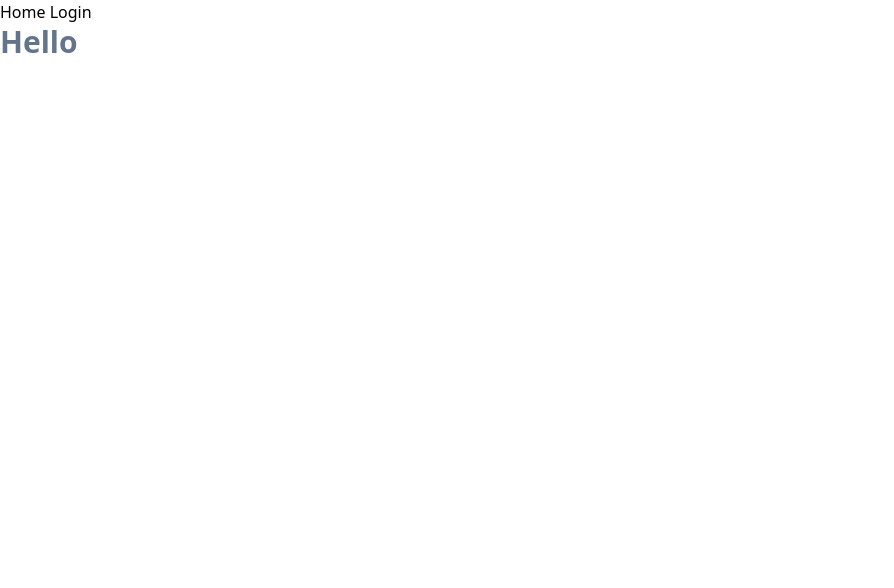
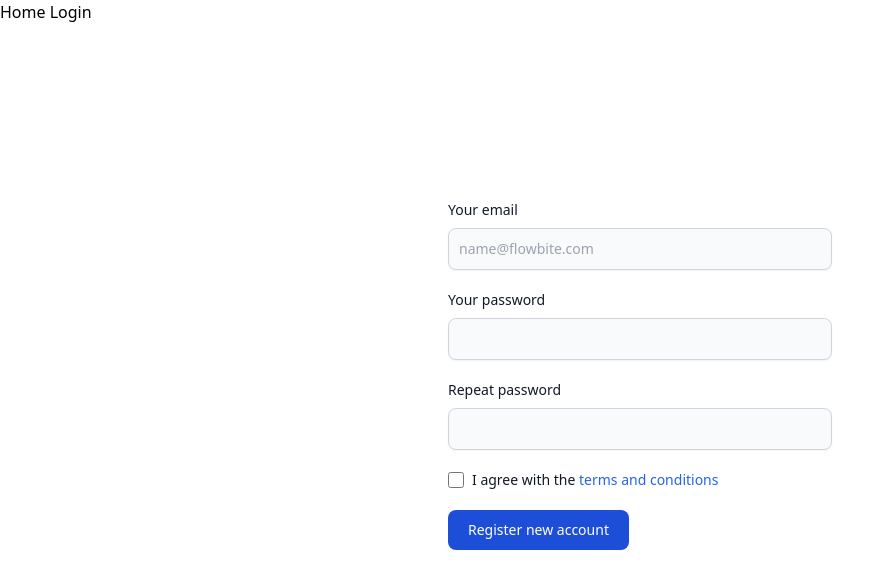
Before and after one commit to 0mosya0/diploma, a Vue app: page /reg in a window 1280 px wide. Before the commit this address had no page. Shown: the top 588 px of the page, without its empty margins (0-894 px from the left). Built offline with nearby package versions, Linux system fonts and the light colour scheme.

Commit message:
Add sign up page

```diff
--- a/src/App.vue
+++ b/src/App.vue
@@ -4,6 +4,4 @@
       <router-link to="/login"> Login </router-link>
       <router-view />
    </div>
-
-   <h1 class="text-3xl font-bold text-slate-500">Hello</h1>
 </template>
--- a/src/components/Login.vue
+++ b/src/components/Login.vue
@@ -4,12 +4,6 @@
          href="#"
          class="flex items-center mb-6 text-2xl font-semibold text-gray-900 dark:text-white"
       >
-         <img
-            class="w-8 h-8 mr-2"
-            src="https://flowbite.s3.amazonaws.com/blocks/marketing-ui/logo.svg"
-            alt="logo"
-         />
-         Flowbite
       </a>
       <div
          class="w-full bg-white rounded-lg shadow dark:border md:mt-0 sm:max-w-md xl:p-0 dark:bg-gray-800 dark:border-gray-700"
@@ -85,7 +79,7 @@
                   <a
                      href="#"
                      class="font-medium text-primary-600 hover:underline dark:text-primary-500"
-                     >Sign up</a
+                     ><router-link to="/reg"> Sign Up </router-link></a
                   >
                </p>
             </form>
--- /dev/null
+++ b/src/components/SignUp.vue
@@ -0,0 +1,63 @@
+<template>
+   <form class="max-w-sm mx-auto mt-44">
+      <div class="mb-5">
+         <label for="email" class="block mb-2 text-sm font-medium text-gray-900 dark:text-white"
+            >Your email</label
+         >
+         <input
+            type="email"
+            id="email"
+            class="shadow-sm bg-gray-50 border border-gray-300 text-gray-900 text-sm rounded-lg focus:ring-blue-500 focus:border-blue-500 block w-full p-2.5 dark:bg-gray-700 dark:border-gray-600 dark:placeholder-gray-400 dark:text-white dark:focus:ring-blue-500 dark:focus:border-blue-500 dark:shadow-sm-light"
+            placeholder="name@flowbite.com"
+            required
+         />
+      </div>
+      <div class="mb-5">
+         <label for="password" class="block mb-2 text-sm font-medium text-gray-900 dark:text-white"
+            >Your password</label
+         >
+         <input
+            type="password"
+            id="password"
+            class="shadow-sm bg-gray-50 border border-gray-300 text-gray-900 text-sm rounded-lg focus:ring-blue-500 focus:border-blue-500 block w-full p-2.5 dark:bg-gray-700 dark:border-gray-600 dark:placeholder-gray-400 dark:text-white dark:focus:ring-blue-500 dark:focus:border-blue-500 dark:shadow-sm-light"
+            required
+         />
+      </div>
+      <div class="mb-5">
+         <label
+            for="repeat-password"
+            class="block mb-2 text-sm font-medium text-gray-900 dark:text-white"
+            >Repeat password</label
+         >
+         <input
+            type="password"
+            id="repeat-password"
+            class="shadow-sm bg-gray-50 border border-gray-300 text-gray-900 text-sm rounded-lg focus:ring-blue-500 focus:border-blue-500 block w-full p-2.5 dark:bg-gray-700 dark:border-gray-600 dark:placeholder-gray-400 dark:text-white dark:focus:ring-blue-500 dark:focus:border-blue-500 dark:shadow-sm-light"
+            required
+         />
+      </div>
+      <div class="flex items-start mb-5">
+         <div class="flex items-center h-5">
+            <input
+               id="terms"
+               type="checkbox"
+               value=""
+               class="w-4 h-4 border border-gray-300 rounded bg-gray-50 focus:ring-3 focus:ring-blue-300 dark:bg-gray-700 dark:border-gray-600 dark:focus:ring-blue-600 dark:ring-offset-gray-800 dark:focus:ring-offset-gray-800"
+               required
+            />
+         </div>
+         <label for="terms" class="ms-2 text-sm font-medium text-gray-900 dark:text-gray-300"
+            >I agree with the
+            <a href="#" class="text-blue-600 hover:underline dark:text-blue-500"
+               >terms and conditions</a
+            ></label
+         >
+      </div>
+      <button
+         type="submit"
+         class="text-white bg-blue-700 hover:bg-blue-800 focus:ring-4 focus:outline-none focus:ring-blue-300 font-medium rounded-lg text-sm px-5 py-2.5 text-center dark:bg-blue-600 dark:hover:bg-blue-700 dark:focus:ring-blue-800"
+      >
+         Register new account
+      </button>
+   </form>
+</template>
--- a/src/main.js
+++ b/src/main.js
@@ -1,21 +1,23 @@
-import { createApp } from 'vue'
-import { createRouter, createWebHistory } from 'vue-router'
-import './style.css'
+import { createApp } from "vue";
+import { createRouter, createWebHistory } from "vue-router";
+import "./style.css";
 
-import App from './App.vue'
-import Home from './components/Home.vue'
-import Login from './components/Login.vue'
+import App from "./App.vue";
+import Home from "./components/Home.vue";
+import Login from "./components/Login.vue";
+import SignUp from "./components/SignUp.vue";
 
-const app = createApp(App)
+const app = createApp(App);
 
 const router = createRouter({
-  history: createWebHistory(),
-  routes: [
-    { path: '/', component: App },
-    { path: '/home', component: Home },
-    { path: '/login', component: Login },
-  ]
-})
+   history: createWebHistory(),
+   routes: [
+      { path: "/", component: App },
+      { path: "/home", component: Home },
+      { path: "/login", component: Login },
+      { path: "/reg", component: SignUp },
+   ],
+});
 
-app.use(router)
-app.mount('#app')
+app.use(router);
+app.mount("#app");
```
